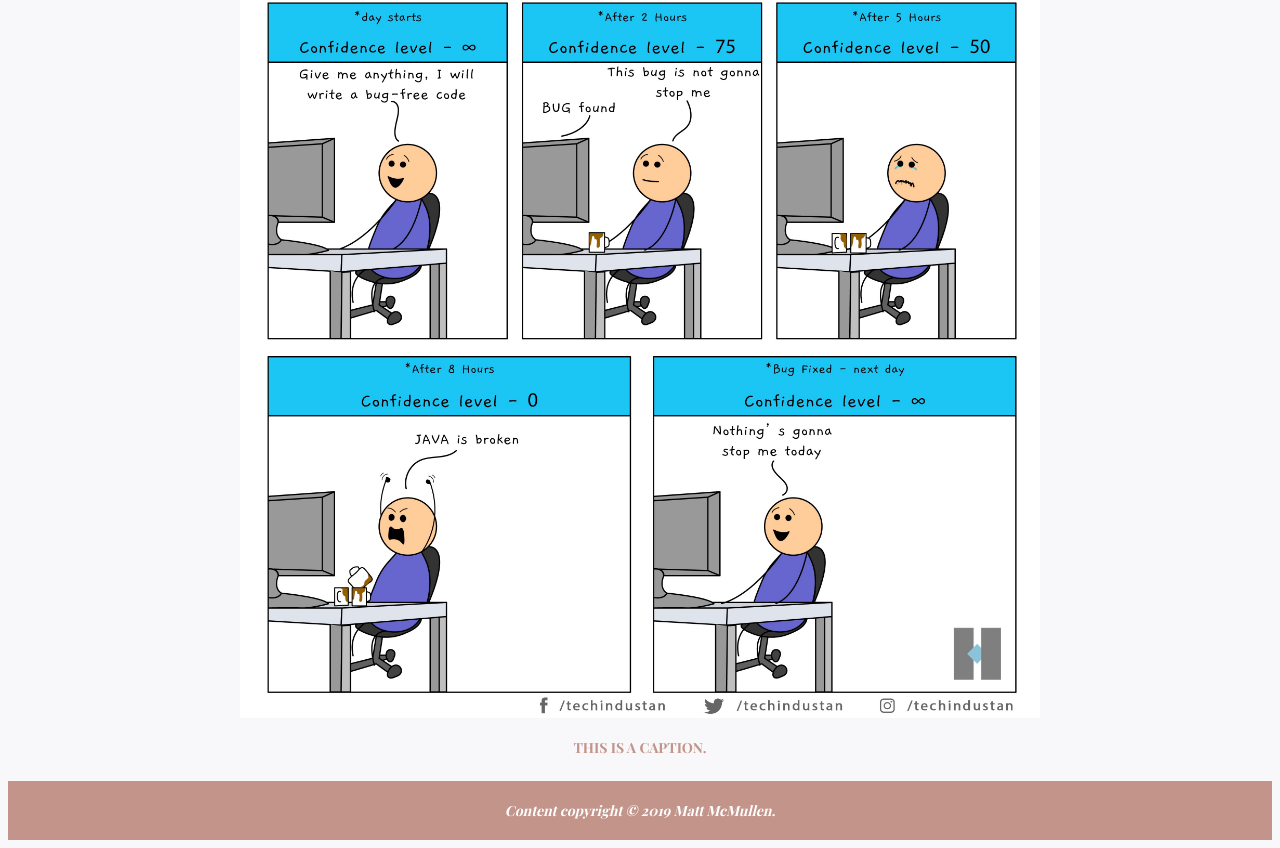
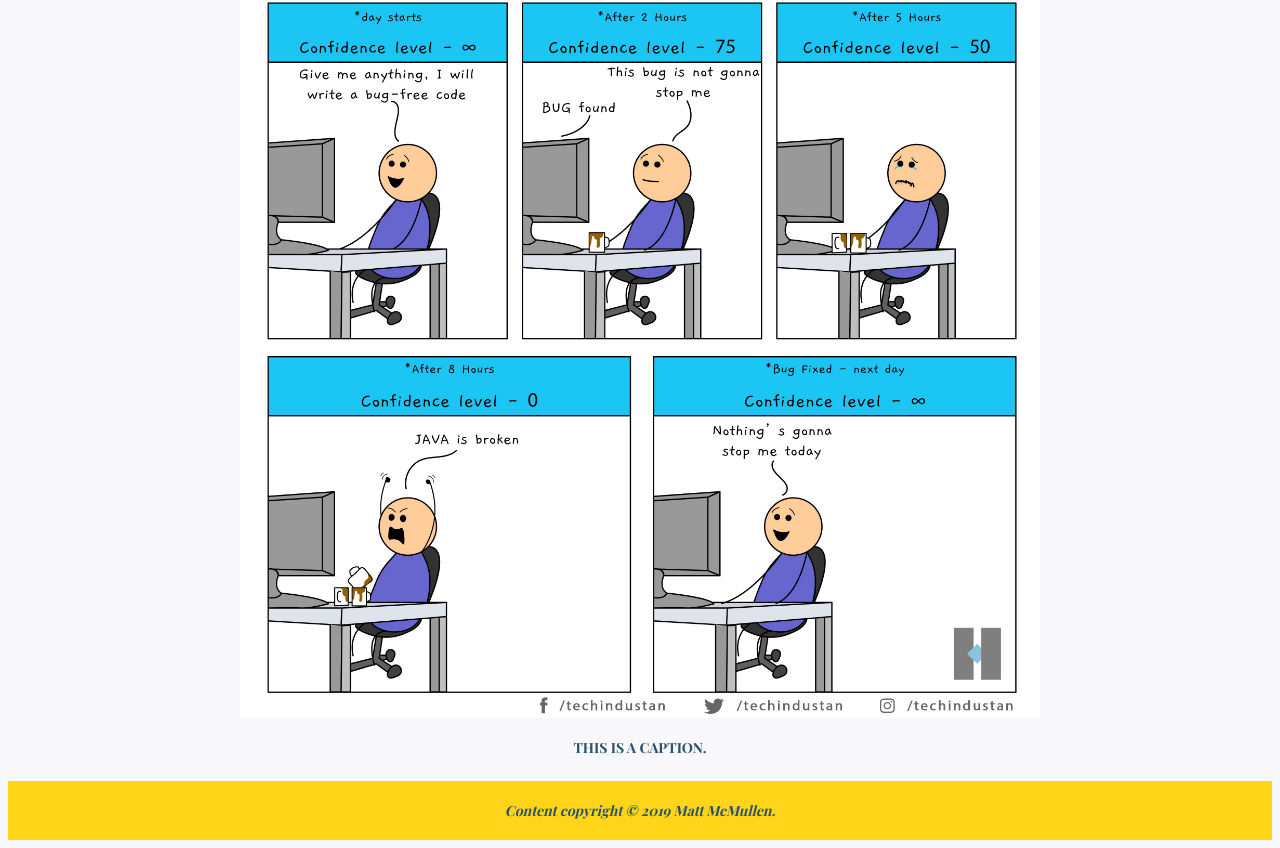
Before and after one commit to j4502-fs19/matt-mcmullen, a plain HTML site: page index.html in a window 1280 px wide. Shown: the part 660-1508 px from the top of the page. Drawn offline with nearby package versions, Linux system fonts and the light colour scheme; a web font is replaced by a local one.

Commit message:
Update style.css

```diff
--- a/style.css
+++ b/style.css
@@ -125,7 +125,7 @@ p {
 .caption {
   font-family: 'Playfair Display', Times, Serif;
   font-size: 14px;
-  color: #C2948A;
+  color: #28536B;
   font-weight: bold;
   text-transform: uppercase;
   text-align: center;
@@ -141,6 +141,6 @@ p {
   text-align: center;
   margin: 0;
   padding: 20px;
-  background-color: #C2948A;
-  color: white;
+  background-color: #FFD419;
+  color: #28536B;
 }
```
